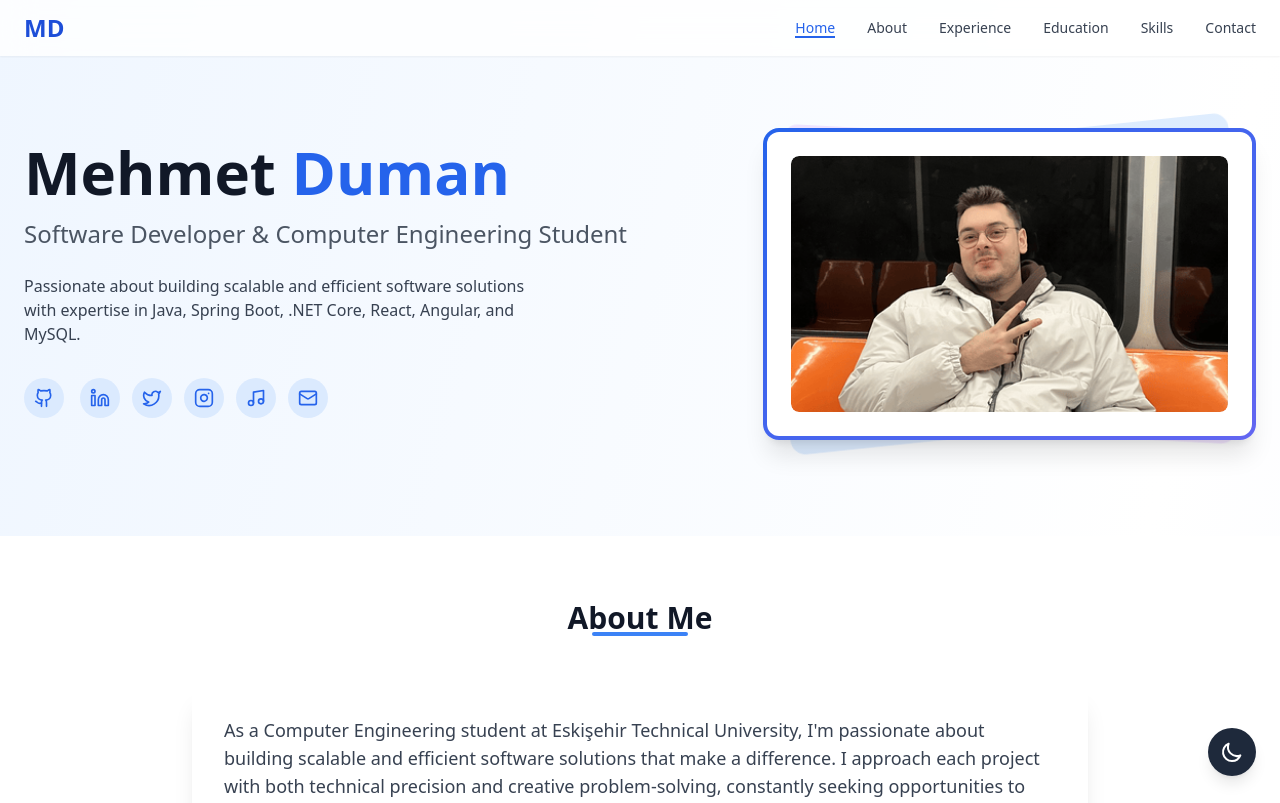
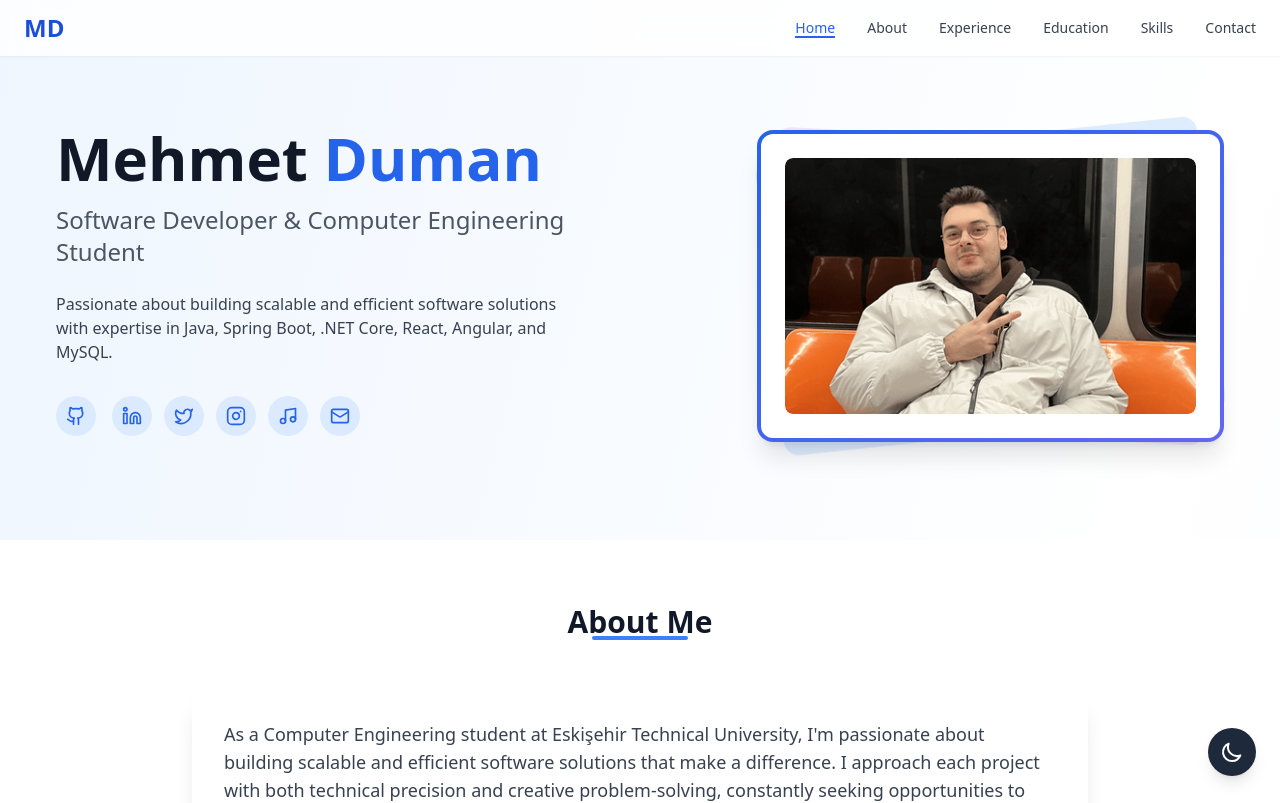
Before and after one commit to Hyscop/hyscop-website, a React (Create React App) app: page / in a window 1280 px wide. Shown: the top 803 px of the page. Built offline with nearby package versions, Linux system fonts and the light colour scheme.

Commit message:
Update App.js

```diff
--- a/src/App.js
+++ b/src/App.js
@@ -325,8 +325,11 @@ const App = () => {
       </header>
 
       {/* Home Section */}
-      <section id="home" className="pt-24 pb-12 md:pt-32 md:pb-24 relative">
-        <div className="container mx-auto px-6 relative z-10">
+      <section
+        id="home"
+        className="pt-24 pb-12 md:pt-32 md:pb-24 relative px-4 md:px-8"
+      >
+        <div className="container mx-auto px-6 relative z-10 ">
           <div className="flex flex-col items-center md:flex-row md:justify-between">
             <div className="md:w-1/2 mb-8 md:mb-0">
               <div className="overflow-hidden">
@@ -1012,7 +1015,7 @@ const App = () => {
             </div>
           </div>
           <div className="mt-8 pt-8 border-t border-gray-800 text-center text-sm text-gray-500">
-            <p>Built with React and Tailwind CSS | Last updated: April 2025</p>
+            <p>Built with React and Tailwind CSS | Last updated: May 2025</p>
           </div>
         </div>
       </footer>
```
